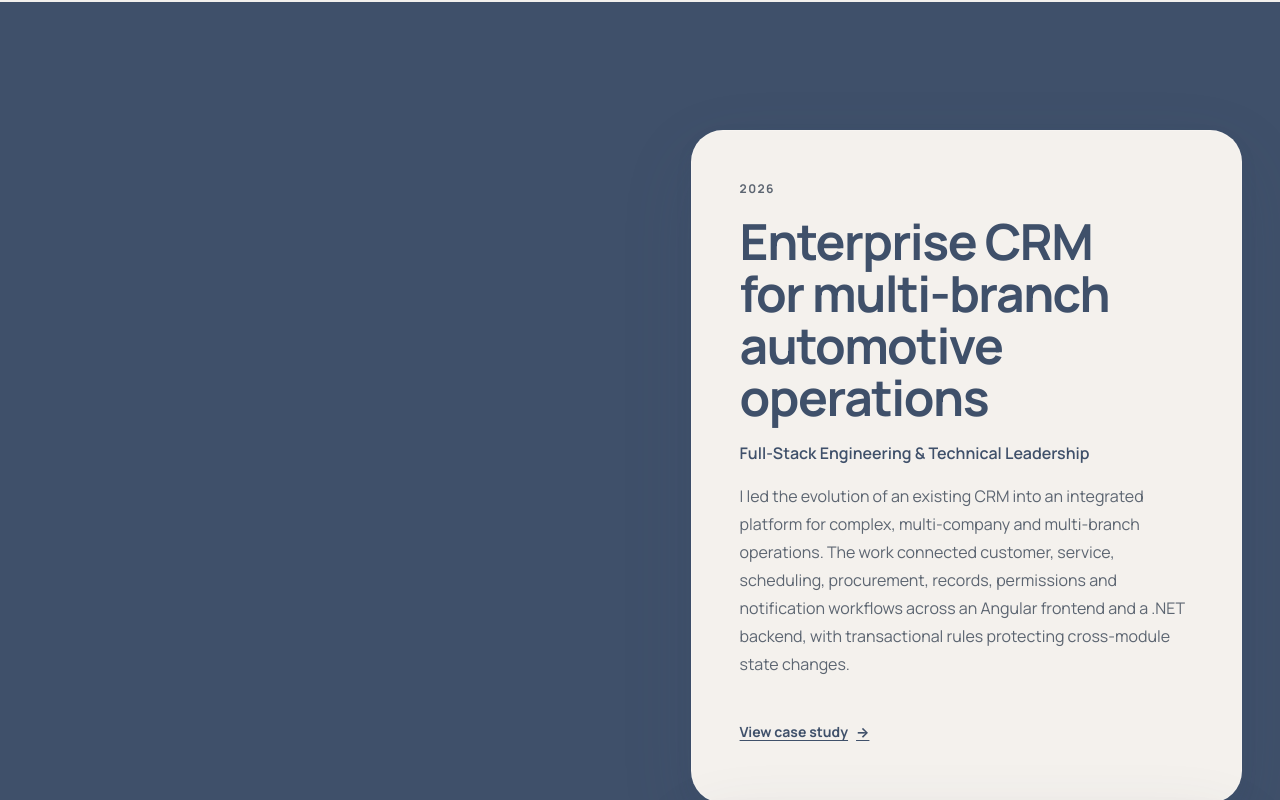
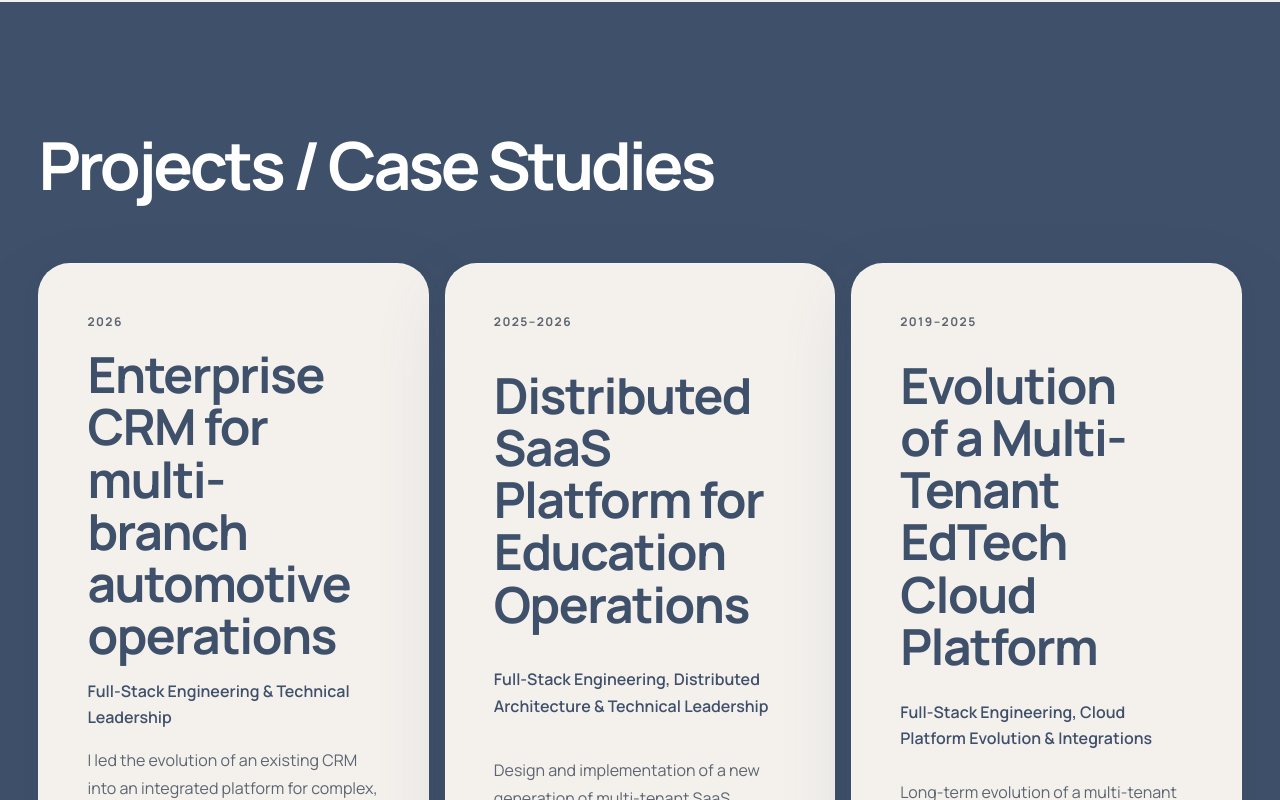
Before and after one commit to ernestomiro/ernestomiro.github.io, an Angular app: page / in a window 1280 px wide. Shown: the part 3140-3940 px from the top of the page. Built offline with nearby package versions, Linux system fonts and the light colour scheme.

Commit message:
tests and bug fixes

```diff
--- a/src/app/layout/site-footer/site-footer.scss
+++ b/src/app/layout/site-footer/site-footer.scss
@@ -1,5 +1,8 @@
 :host {
+  position: relative;
+  z-index: 1;
   display: block;
+  isolation: isolate;
 }
 
 .site-footer {
--- a/src/app/sections/projects/projects-section.html
+++ b/src/app/sections/projects/projects-section.html
@@ -1,6 +1,6 @@
 <section
   id="projects"
-  class="section section--feature section--surface-deep"
+  class="section section--collection section--surface-deep"
   aria-labelledby="projects-title"
 >
   <div class="section__shell">
--- a/src/app/sections/projects/projects-section.scss
+++ b/src/app/sections/projects/projects-section.scss
@@ -15,4 +15,9 @@
 
 .projects-list {
   display: grid;
+  grid-template-columns: repeat(
+    auto-fit,
+    minmax(min(100%, 22rem), 1fr)
+  );
+  gap: var(--space-grid-gap);
 }
--- a/src/styles.scss
+++ b/src/styles.scss
@@ -141,7 +141,7 @@
   --space-grid-gap: var(--space-4);
 
   /* Layout */
-  --layout-container-max: 76rem;
+  --layout-container-max: 100rem;
   --layout-reading-max: 42rem;
   --layout-reading-compact: 34rem;
   --layout-gutter-inline: clamp(1rem, 3vw, 3rem);
```
